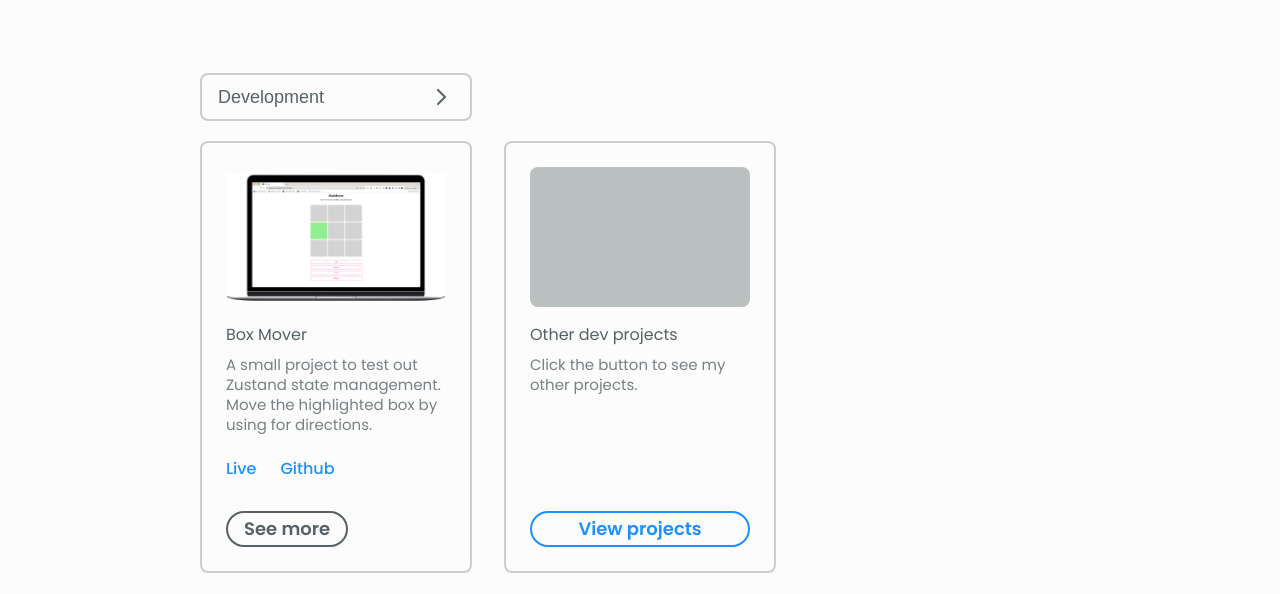
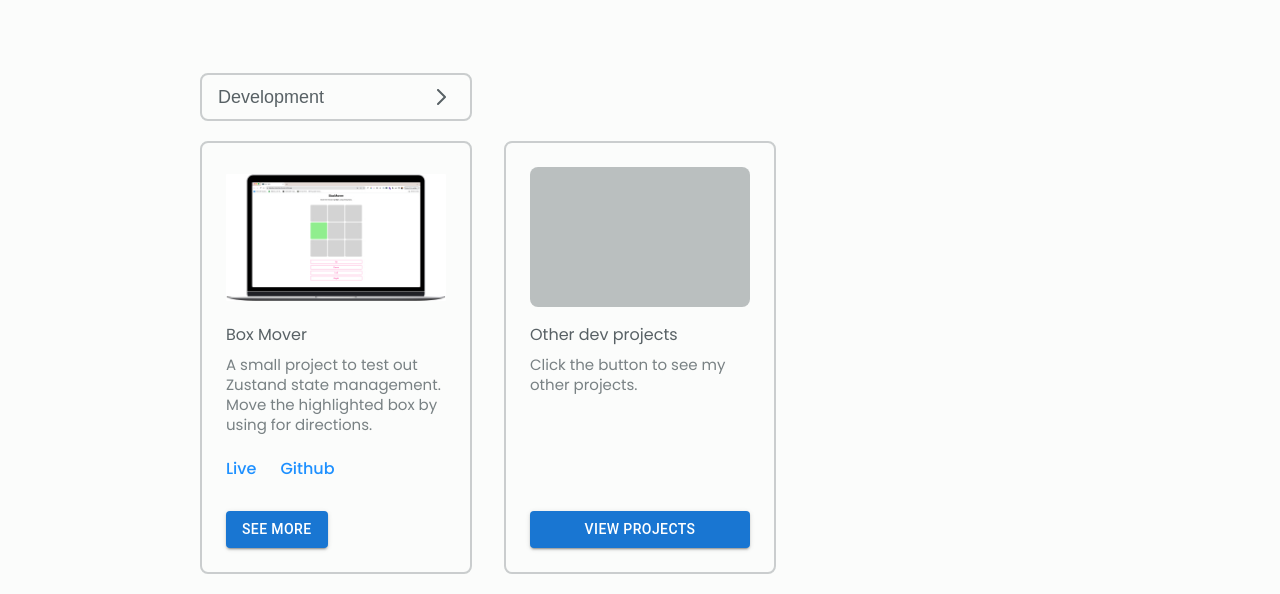
Before and after one commit to ImpactDesigns/stedmandesigns.io, a Gatsby site: page / in a window 1280 px wide. Shown: the part 343-937 px from the top of the page. Built offline with nearby package versions, Linux system fonts and the light colour scheme; Gatsby itself is replaced by a stand-in of ours.

Commit message:
feat: re-made Button with MUI

```diff
--- a/src/components/button/Button.js
+++ /dev/null
@@ -1,96 +0,0 @@
-import React from "react";
-import styled from "styled-components";
-import PropTypes from "prop-types";
-
-const StyledButton = styled("button")({
-  padding: "6px 16px",
-  width: (props) => (!props.isFullWidth ? "auto" : "100%"),
-  boxSizing: "border-box",
-  fontFamily: "Poppins",
-  fontSize: "18px",
-  lineHeight: "20px",
-  fontWeight: "600",
-  color: "#586165",
-  background: "none",
-  border: "2px solid #586165",
-  borderRadius: "50px",
-  cursor: "pointer",
-  "&:hover": {
-    color: "#FFFFFF",
-    background: "#586165",
-  },
-  "&:active": {
-    background: "#141719",
-    border: "2px solid #141719",
-  },
-  "&:disabled": {
-    color: "#586165",
-    background: "#D9D9D9",
-  },
-});
-
-const Button = ({
-  id,
-  className,
-  label = "Submit",
-  buttonStyle = "primary",
-  disabled = false,
-  isFullWidth = false,
-  type = "button",
-  onclick,
-  ...otherProps
-}) => {
-  const buttonId = id ? `${buttonStyle}-button-${id}` : `${buttonStyle}-button`;
-
-  return (
-    <StyledButton
-      id={buttonId}
-      className={className}
-      type={type ? type : "button"}
-      disabled={disabled}
-      isFullWidth={isFullWidth}
-      buttonStyle={buttonStyle}
-      onClick={onclick}
-      {...otherProps}
-    >
-      {label}
-    </StyledButton>
-  );
-};
-
-Button.propTypes = {
-  /**
-   * Applies an id to the button element.
-   */
-  id: PropTypes.string,
-  /**
-   * Applies an class names to the button element.
-   */
-  className: PropTypes.string,
-  /**
-   * Applies the primary, secondary, or text button styling to help with IA.
-   */
-  buttonStyle: PropTypes.oneOf(["primary", "secondary"]).isRequired,
-  /**
-   * Applies the correct button element attribute to the button element.
-   */
-  type: PropTypes.oneOf(["button", "submit", "reset"]),
-  /**
-   * String that is applied as the label for the button.
-   */
-  label: PropTypes.string,
-  /**
-   * onClick function called when the button is clicked.
-   */
-  onclick: PropTypes.func,
-  /**
-   * Disables user interaction with the button, and applies the disabled styles.
-   */
-  disabled: PropTypes.bool,
-  /**
-   * Allows the button to expand the full width of the container, or just the size of the label.
-   */
-  isFullWidth: PropTypes.bool,
-};
-
-export default Button;
--- /dev/null
+++ b/src/components/button/Button.jsx
@@ -0,0 +1,36 @@
+import React from "react"
+import PropTypes from "prop-types"
+import { Button } from "@mui/material"
+
+export default function NewButton({
+  children,
+  onClick,
+  variant = "contained",
+  label,
+  ...otherProps
+}) {
+  return (
+    <Button variant={variant} onClick={onClick} {...otherProps}>
+      {label ? label : children}
+    </Button>
+  )
+}
+
+NewButton.propTypes = {
+  /**
+   * Some copy for the variant prop.
+   */
+  variant: PropTypes.oneOf(["contained", "outlined", "text", "string"]),
+  /**
+   * Some copy for the children prop.
+   */
+  children: PropTypes.node,
+  /**
+   * Some copy for the label prop.
+   */
+  label: PropTypes.string,
+  /**
+   * Some copy for the onClick prop.
+   */
+  onClick: PropTypes.func,
+}
--- a/src/components/button/Button.stories.jsx
+++ b/src/components/button/Button.stories.jsx
@@ -1,76 +1,37 @@
-import React from "react";
-import Button from "./Button";
+import React from "react"
+import Button from "./Button"
+
+const ButtonTemplate = {
+  render: (args) => <Button {...args} />,
+}
 
 /**
- * Button used for a primary call to action.
+ * Copy for Button documentation.
  */
 export const Default = {
-  render: (args) => <Button {...args} />,
+  ...ButtonTemplate,
   args: {
-    label: "Button",
-    id: "testing-id",
-    buttonStyle: "primary",
-    classname: 'default-button',
-    isFullWidth: false,
-    disabled: false,
-    onclick: () => alert('Clicked')
+    children: "Button",
+    variant: "contained",
+    onClick: () => alert("Button has been clicked."),
   },
-  decorators: [
-    (ButtonStory) => (
-      <div style={{ width: "240px" }}>
-        <ButtonStory />
-      </div>
-    ),
-  ],
-};
-
-export const FullWidth = {
-  render: (args) => <Button {...args} />,
-  args: {
-    label: "Button",
-    id: "testing-id",
-    buttonStyle: "primary",
-    classname: 'full-width-button',
-    isFullWidth: true,
-    disabled: false,
-    onclick: () => alert('Clicked')
-  },
-  decorators: [
-    (ButtonStory) => (
-      <div style={{ width: "240px" }}>
-        <ButtonStory />
-      </div>
-    ),
-  ],
-};
+}
 
 /**
- * Disabled the button interactivity.
+ * Copy for Button documentation.
  */
-export const Disabled = {
-  render: (args) => <Button {...args} />,
+export const Variant = {
+  ...ButtonTemplate,
   args: {
-    label: "Button",
-    id: "testing-id",
-    buttonStyle: "primary",
-    classname: 'disabled-button',
-    isFullWidth: false,
-    disabled: true,
-    onclick: () => alert('Clicked')
+    children: "Click me",
+    variant: "outlined",
   },
-  decorators: [
-    (ButtonStory) => (
-      <div style={{ width: "240px" }}>
-        <ButtonStory />
-      </div>
-    ),
-  ],
-};
+}
 
 const meta = {
   title: "Shared/Button",
   component: Button,
-  tags: ["autodocs"]
-};
+  tags: ["autodocs"],
+}
 
-export default meta;
+export default meta
--- a/src/components/pageComponents/home/FeaturedProjectsSection/FeaturedProjects.js
+++ b/src/components/pageComponents/home/FeaturedProjectsSection/FeaturedProjects.js
@@ -1,10 +1,10 @@
-import React from "react";
-import styled from "styled-components";
-import { navigate } from "gatsby";
-import useAppStore from "../../../../stores/store";
-import { Section, Card, Button, Dropdown } from "../../../../components";
-import CardImage from "../PreviewSection/CardImage";
-import ProjectLinks from "../PreviewSection/ProjectLinks";
+import React from "react"
+import styled from "styled-components"
+import { navigate } from "gatsby"
+import useAppStore from "../../../../stores/store"
+import { Section, Card, Button, Dropdown } from "../../../../components"
+import CardImage from "../PreviewSection/CardImage"
+import ProjectLinks from "../PreviewSection/ProjectLinks"
 
 const StyledSection = styled(Section)`
   position: relative;
@@ -23,7 +23,7 @@ const StyledSection = styled(Section)`
     padding-left: 200px;
     padding-right: 200px;
   }
-`;
+`
 
 const CardContainer = styled("div")`
   display: grid;
@@ -34,7 +34,7 @@ const CardContainer = styled("div")`
   @media (min-width: 1024px) {
     gap: 32px;
   }
-`;
+`
 
 const DropdownContainer = styled("div")`
   display: grid;
@@ -45,7 +45,7 @@ const DropdownContainer = styled("div")`
   @media (min-width: 1024px) {
     gap: 32px;
   }
-`;
+`
 
 const Wrapper = styled("div")`
   position: relative;
@@ -67,14 +67,14 @@ const Wrapper = styled("div")`
   @media (min-width: 1600px) {
     grid-column: span 3;
   }
-`;
+`
 
 const CardTitle = styled("h4")`
   position: relative;
   box-sizing: border-box;
   color: #586165;
   margin: 0px 0px 8px 0px;
-`;
+`
 
 const CardDescription = styled("p")`
   margin: 0px 0px 0px 0px;
@@ -88,35 +88,20 @@ const CardDescription = styled("p")`
   color: rgba(88, 97, 101, 0.8);
   font-size: 15px;
   line-height: 20px;
-`;
-
-const StyledButton = styled(Button)`
-  border-color: dodgerblue;
-  color: dodgerblue;
-
-  &:hover {
-    background: dodgerblue;
-  }
-
-  &:disabled {
-    border-color: #586165;
-    background: #D9D9D9;
-    cursor: not-allowed;
-  },
-`;
+`
 
 const dropDownOptions = [
   { label: "Development", value: "dev" },
   { label: "Design", value: "design" },
-];
+]
 
 export default function FeaturedProjects() {
-  const listOfProjects = useAppStore((state) => state.listOfProjects);
-  const featuredProjectType = useAppStore((state) => state.featuredProjectType);
+  const listOfProjects = useAppStore((state) => state.listOfProjects)
+  const featuredProjectType = useAppStore((state) => state.featuredProjectType)
 
   const filtered = listOfProjects.filter(
     (obj) => obj.projectType === featuredProjectType
-  );
+  )
 
   return (
     <StyledSection>
@@ -146,8 +131,7 @@ export default function FeaturedProjects() {
                 </div>
                 <ProjectLinks links={project.projectLinks} />
                 <Button
-                  buttonStyle="secondary"
-                  onclick={() => navigate(project.projectPath)}
+                  onClick={() => navigate(project.projectPath)}
                   label="See more"
                 />
               </div>
@@ -186,9 +170,8 @@ export default function FeaturedProjects() {
                   </CardDescription>
                 </div>
               </div>
-              <StyledButton
-                buttonStyle="secondary"
-                onclick={() =>
+              <Button
+                onClick={() =>
                   navigate(
                     featuredProjectType === "dev"
                       ? "/dev-projects"
@@ -196,14 +179,13 @@ export default function FeaturedProjects() {
                   )
                 }
                 label="View projects"
-                isFullWidth={true}
               />
             </div>
           </Card>
         </Wrapper>
       </CardContainer>
     </StyledSection>
-  );
+  )
 }
 
 // featuredProjectType === "dev"
--- a/src/components/pageComponents/home/PreviewSection/PreviewSection.js
+++ b/src/components/pageComponents/home/PreviewSection/PreviewSection.js
@@ -1,10 +1,10 @@
-import React from "react";
-import styled from "styled-components";
-import { navigate } from "gatsby";
-import { Section, Card, Button } from '../../../../components'
-import CardImage from "./CardImage";
-import ProjectLinks from "./ProjectLinks";
-import projectsList from "../../../../assets/projectsList";
+import React from "react"
+import styled from "styled-components"
+import { navigate } from "gatsby"
+import { Section, Card, Button } from "../../../../components"
+import CardImage from "./CardImage"
+import ProjectLinks from "./ProjectLinks"
+import projectsList from "../../../../assets/projectsList"
 
 const StyledSection = styled(Section)`
   position: relative;
@@ -21,7 +21,7 @@ const StyledSection = styled(Section)`
   @media (min-width: 1024px) {
     gap: 32px;
   }
-`;
+`
 
 const Wrapper = styled("div")`
   position: relative;
@@ -43,7 +43,7 @@ const Wrapper = styled("div")`
   @media (min-width: 1600px) {
     grid-column: span 3;
   }
-`;
+`
 
 const H4 = styled("h4")`
   margin: 0px;
@@ -53,14 +53,14 @@ const H4 = styled("h4")`
   font-size: 24px;
   line-height: 28px;
   color: #586165;
-`;
+`
 
 const CardTitle = styled("h4")`
   position: relative;
   box-sizing: border-box;
   color: #586165;
   margin: 0px 0px 8px 0px;
-`;
+`
 
 const CardDescription = styled("p")`
   margin: 0px 0px 0px 0px;
@@ -72,22 +72,7 @@ const CardDescription = styled("p")`
   color: rgba(88, 97, 101, 0.8);
   font-size: 15px;
   line-height: 20px;
-`;
-
-const StyledButton = styled(Button)`
-  border-color: dodgerblue;
-  color: dodgerblue;
-
-  &:hover {
-    background: dodgerblue;
-  }
-
-  &:disabled {
-    border-color: #586165;
-    background: #D9D9D9;
-    cursor: not-allowed;
-  },
-`;
+`
 
 export default function PreviewSection() {
   return (
@@ -113,10 +98,8 @@ export default function PreviewSection() {
               </div>
               <ProjectLinks links={project.projectLinks} />
               <Button
-                buttonStyle="secondary"
-                onclick={() => navigate(project.projectPath)}
+                onClick={() => navigate(project.projectPath)}
                 label="See more"
-                isFullWidth={true}
               ></Button>
             </div>
           </Card>
@@ -150,15 +133,13 @@ export default function PreviewSection() {
                 </CardDescription>
               </div>
             </div>
-            <StyledButton
-              buttonStyle="secondary"
-              onclick={() => navigate('/dev-projects')}
+            <Button
+              onClick={() => navigate("/dev-projects")}
               label="View projects"
-              isFullWidth={true}
             />
           </div>
         </Card>
       </Wrapper>
     </StyledSection>
-  );
+  )
 }
```
